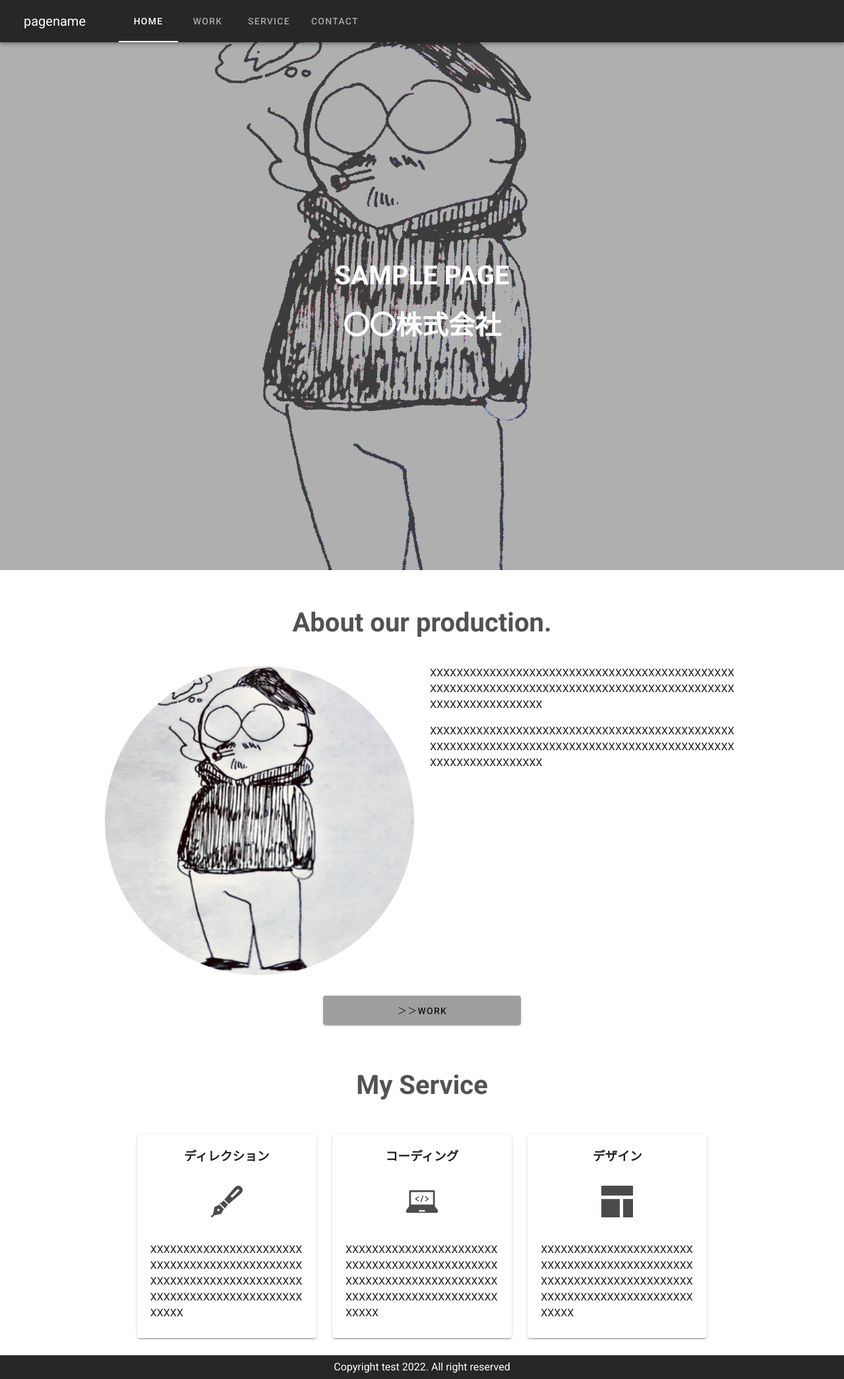
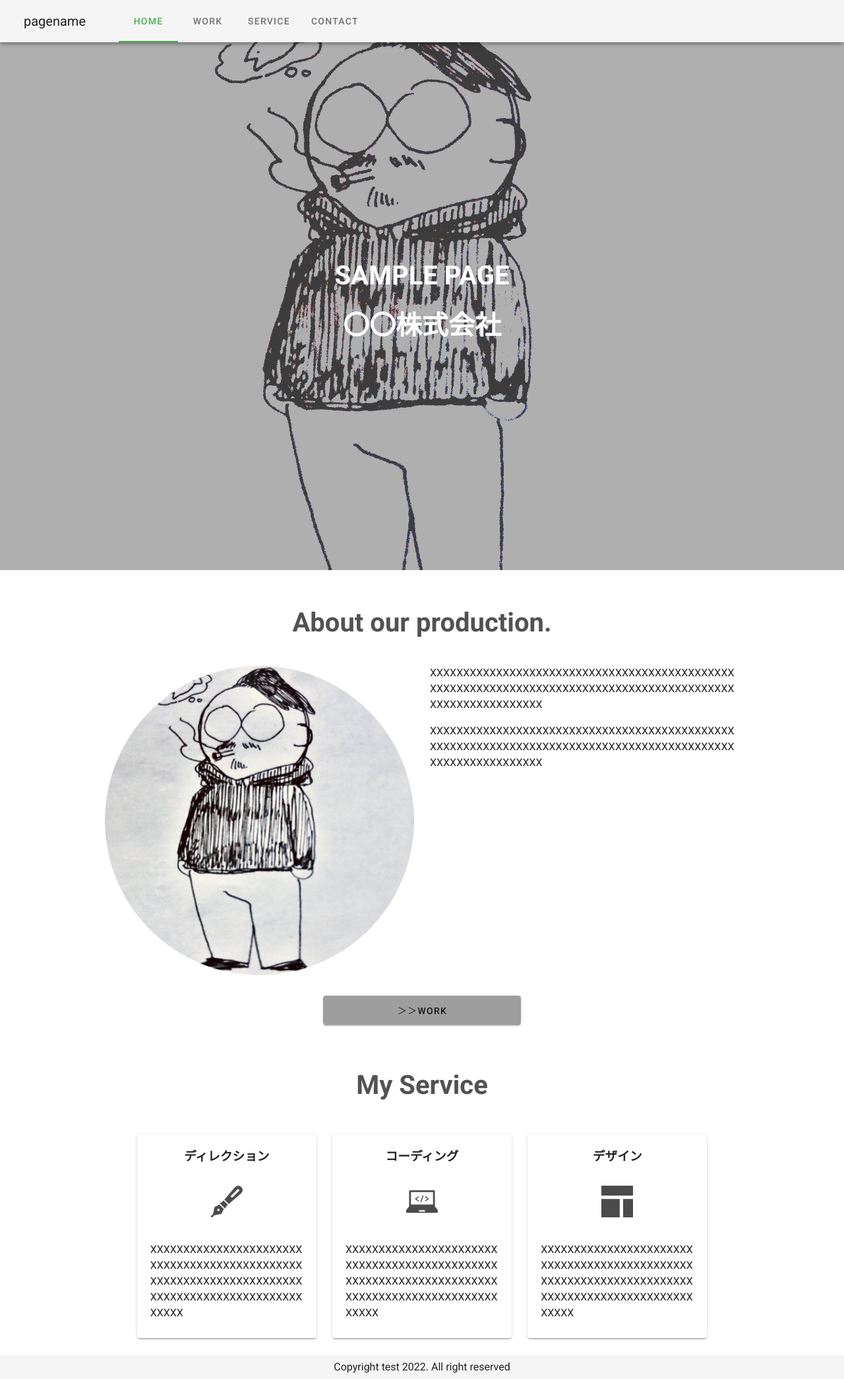
Before and after one commit to Ssaki-git/copage, a Vue app: page / in a window 1280 px wide. Shown: the whole page at 66% size. Built offline with nearby package versions, Linux system fonts and the light colour scheme.

Commit message:
ライトテーマ設定

```diff
--- a/src/components/AppFooter.vue
+++ b/src/components/AppFooter.vue
@@ -1,5 +1,5 @@
 <template>
-  <v-footer dark absolute>
+  <v-footer light absolute>
     <div class="footer">Copyright test 2022. All right reserved</div>
   </v-footer>
 </template>
--- a/src/components/AppHeader.vue
+++ b/src/components/AppHeader.vue
@@ -1,9 +1,9 @@
 <template>
   <header>
-    <v-app-bar app dark>
+    <v-app-bar app light>
       <v-app-bar-nav-icon @click="drawer = true"></v-app-bar-nav-icon>
       <v-toolbar-title>pagename</v-toolbar-title>
-      <v-tabs dark>
+      <v-tabs light>
         <v-tab
           v-for="(menuItem, index) in menuItems"
           :key="index"
--- a/src/plugins/vuetify.js
+++ b/src/plugins/vuetify.js
@@ -5,8 +5,18 @@ Vue.use(Vuetify);
 
 export default new Vuetify({
   theme: {
+    dark: false,
     themes: {
       light: {
+        primary: "#4caf50",
+        secondary: "#8bc34a",
+        accent: "#cddc39",
+        error: "#ffeb3b",
+        warning: "#ffc107",
+        info: "#ff5722",
+        success: "#795548",
+      },
+      dark: {
         primary: "#4caf50",
         secondary: "#8bc34a",
         accent: "#cddc39",
```
